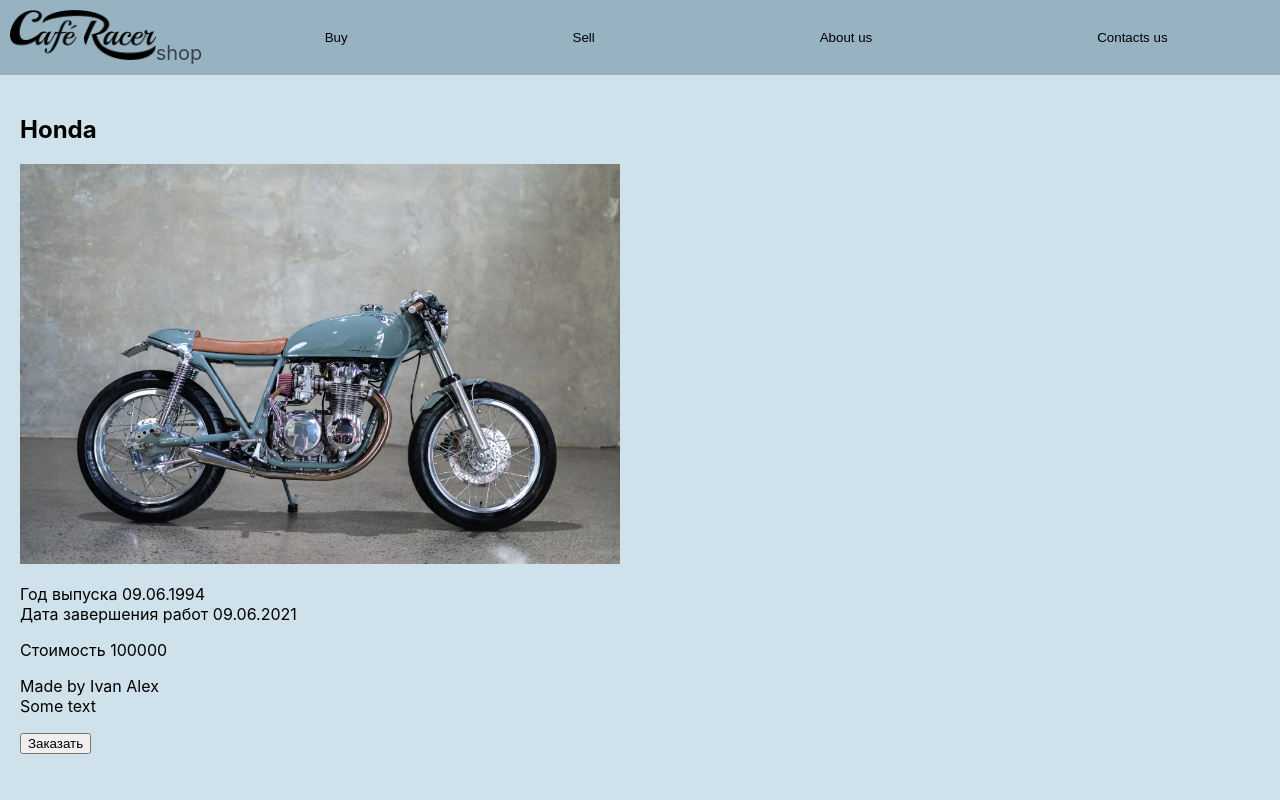
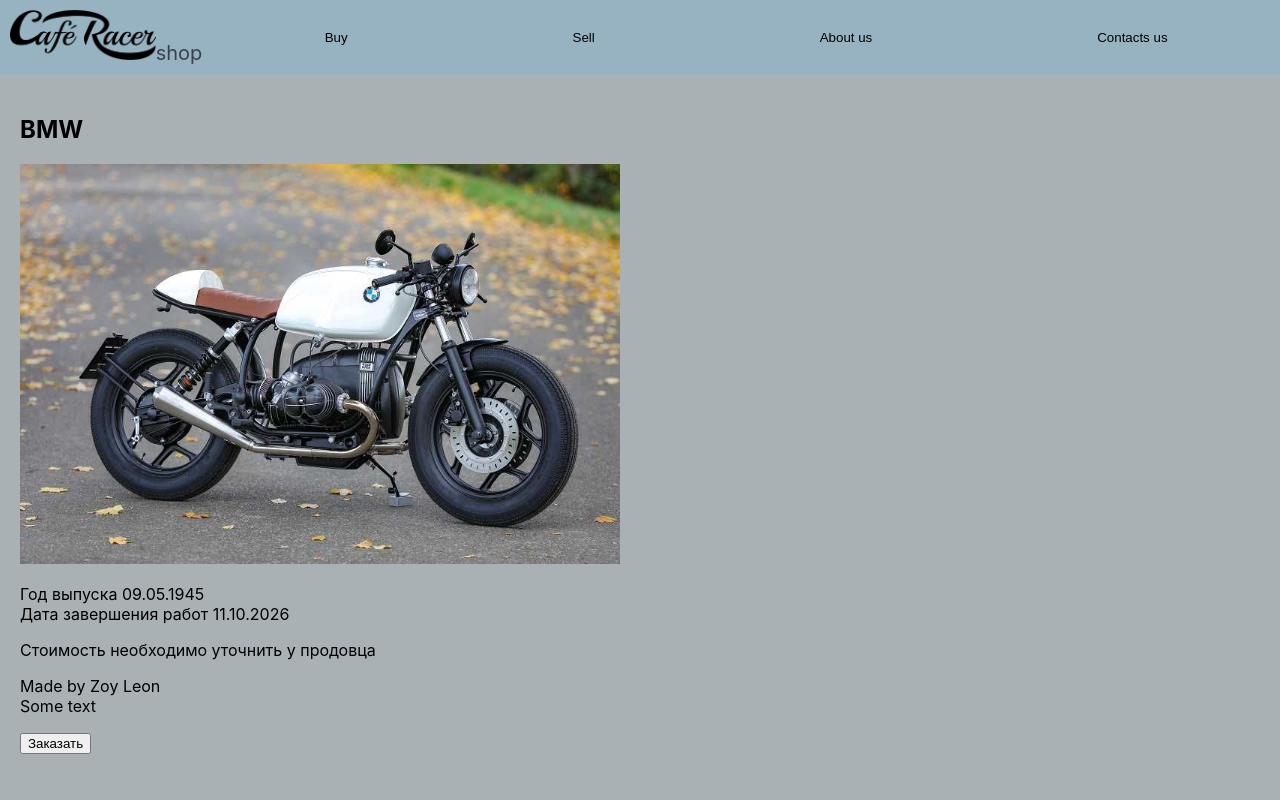
Before and after one commit to suslovsms/todo-list, a React (Create React App) app: page / in a window 1280 px wide. Shown: the top 800 px of the page. Built offline with nearby package versions, Linux system fonts and the light colour scheme.

Commit message:
Homework3_done

```diff
--- a/src/components/card/card.js
+++ b/src/components/card/card.js
@@ -18,12 +18,3 @@
             <button>Заказать</button>
         </div>
     )}
-
-
-function sortByPrice({pictureData}){
-    const sortedList = [];
-    let i
-    while(i=0, i<=pictureData.price.lenth, i++){
-
-    }
-}
--- a/src/components/pictureslist/PicturesList.js
+++ b/src/components/pictureslist/PicturesList.js
@@ -2,8 +2,15 @@
 import Card from "../card/card";
 
 
-export default function PicturesList(){
+export default function PicturesList() {
+
+    const sortedPictures = pictures.slice().sort((a, b) => {
+        const dateA = new Date(a.year_of_made.split('.').reverse().join('-'));
+        const dateB = new Date(b.year_of_made.split('.').reverse().join('-'));
+        return dateA - dateB;
+    });
+
     const picturesCards =
-        pictures.map(picture => <Card pictureData={picture}/>);
+        sortedPictures.map(picture => <Card pictureData={picture} />);
     return (<div>{picturesCards}</div>);
 }
```
